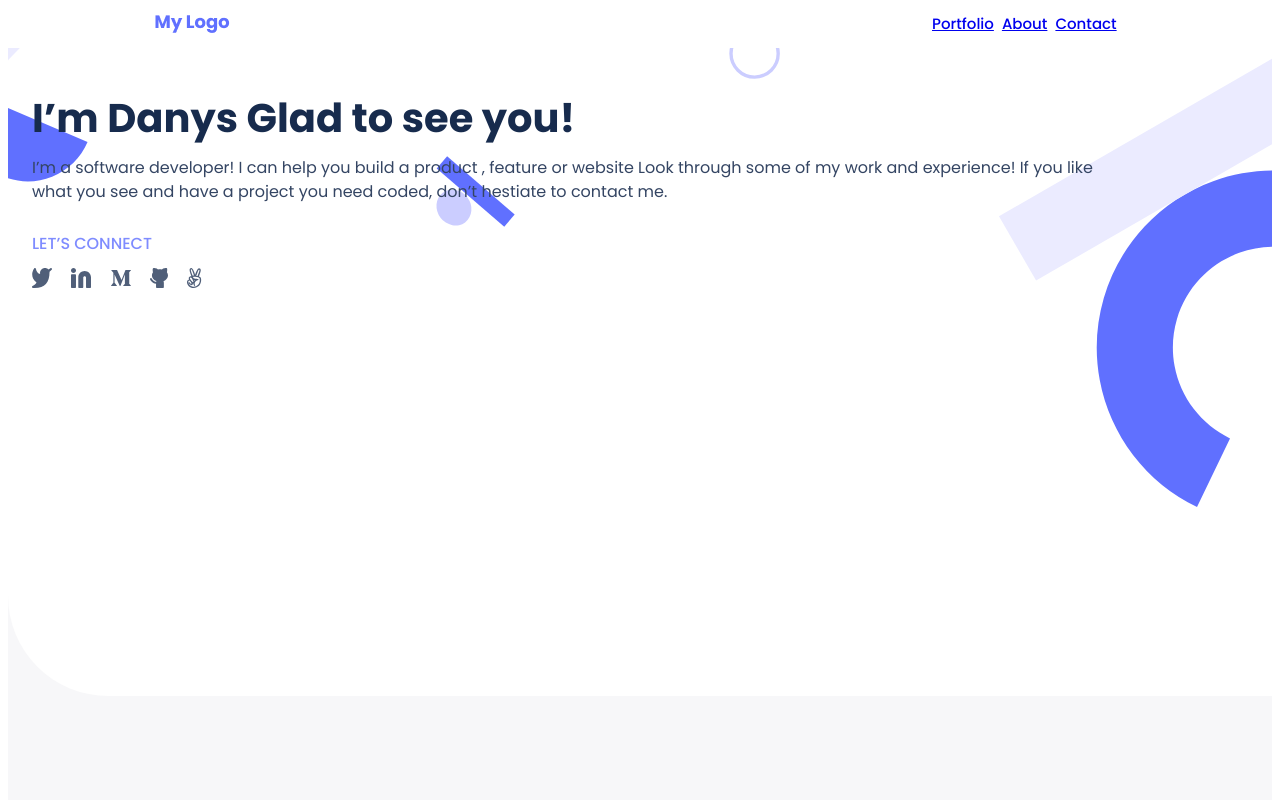
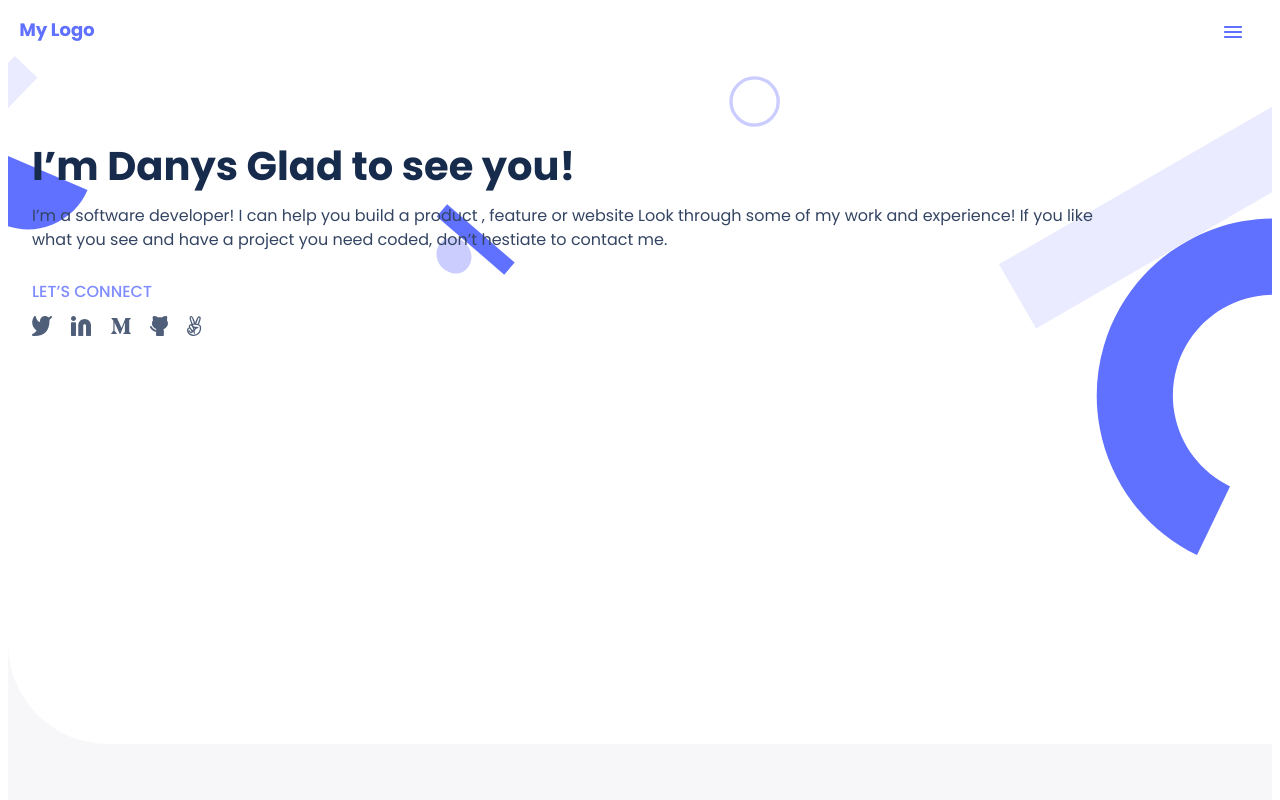
Before and after one commit to d4nQw3rty/project_portfolio, a website: page index.html in a window 1280 px wide. Shown: the top 800 px of the page. Drawn offline with Linux system fonts and the light colour scheme.

Commit message:
Revert "--Update toolbar"
This reverts commit fab40fe1ab3dabd71419b8159d9517a2ae124c0e.

```diff
--- a/index.html
+++ b/index.html
@@ -18,11 +18,6 @@
                </div>
               <nav id="Normal-Button-Tertiary-Enabled">
                    <div id="icon-menu"><img src="img/NormalButton/Tertiary/Icons/Union.png" alt="Menu"></div>
-                   <ul id="menu-list">
-                      <li><a href="#">Portfolio</a></li>
-                      <li><a href="#">About</a></li>
-                      <li><a href="#">Contact</a></li>
-                  </ul>
               </nav>
           </header>
           <section id="Headline">
--- a/style.css
+++ b/style.css
@@ -9,8 +9,6 @@
   top: 0;
   background: #f7f7f9;
   justify-content: center;
-
-  /* overflow: hidden;
 
   /* Neutrals/N0 */
 }
@@ -26,14 +24,6 @@
   background-color: white;
 }
 
-@media screen and (min-width: 768px) {
-  #Toolbar-Dark-Compact {
-    position: fixed;
-    top: 0;
-    padding-right: 300px;
-  }
-}
-
 #Logo-Placeholder {
   display: flex;
   flex-direction: row;
@@ -43,12 +33,6 @@
   height: 40px;
   left: 12px;
   top: calc(50% - 40px / 2);
-}
-
-@media screen and (min-width: 768px) {
-  #Logo-Placeholder {
-    padding-left: 155px;
-  }
 }
 
 #My-Logo {
@@ -87,18 +71,6 @@
   right: 24px;
   top: calc(50% - 40px / 2);
   border-radius: 8px;
-}
-
-@media screen and (min-width: 768px) {
-  #Normal-Button-Tertiary-Enabled div {
-    display: none;
-  }
-}
-
-@media screen and (max-width: 768px) {
-  #Normal-Button-Tertiary-Enabled ul {
-    display: none;
-  }
 }
 
 #Headline {
@@ -1183,40 +1155,3 @@
 
   color: #b3bac5;
 }
-
-#Normal-Button-Tertiary-Enabled ul {
-  display: flex;
-  flex-direction: row;
-  align-items: center;
-  padding: 0;
-  gap: 8px;
-  width: 259px;
-  height: 40px;
-  list-style: none;
-}
-
-#Normal-Button-Tertiary-Enabled ul li {
-  /* Body / 3 - Bolder */
-
-  font-family: 'Poppins', sans-serif;
-  font-style: normal;
-  font-weight: 500;
-  font-size: 15px;
-  line-height: 20px;
-
-  /* identical to box height, or 133% */
-
-  display: flex;
-  align-items: center;
-  text-align: center;
-
-  /* Neutrals/N600 */
-
-  color: #344563;
-
-  /* Inside auto layout */
-
-  flex: none;
-  order: 0;
-  flex-grow: 0;
-}
```
